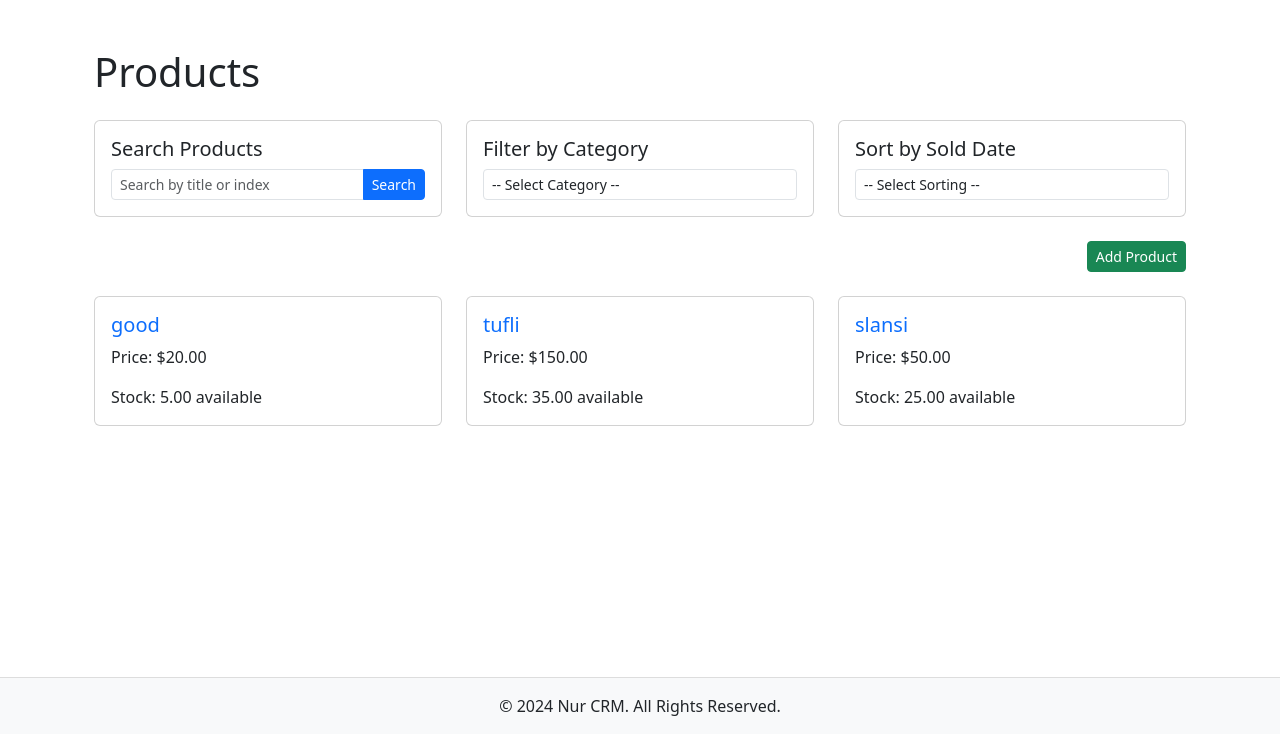
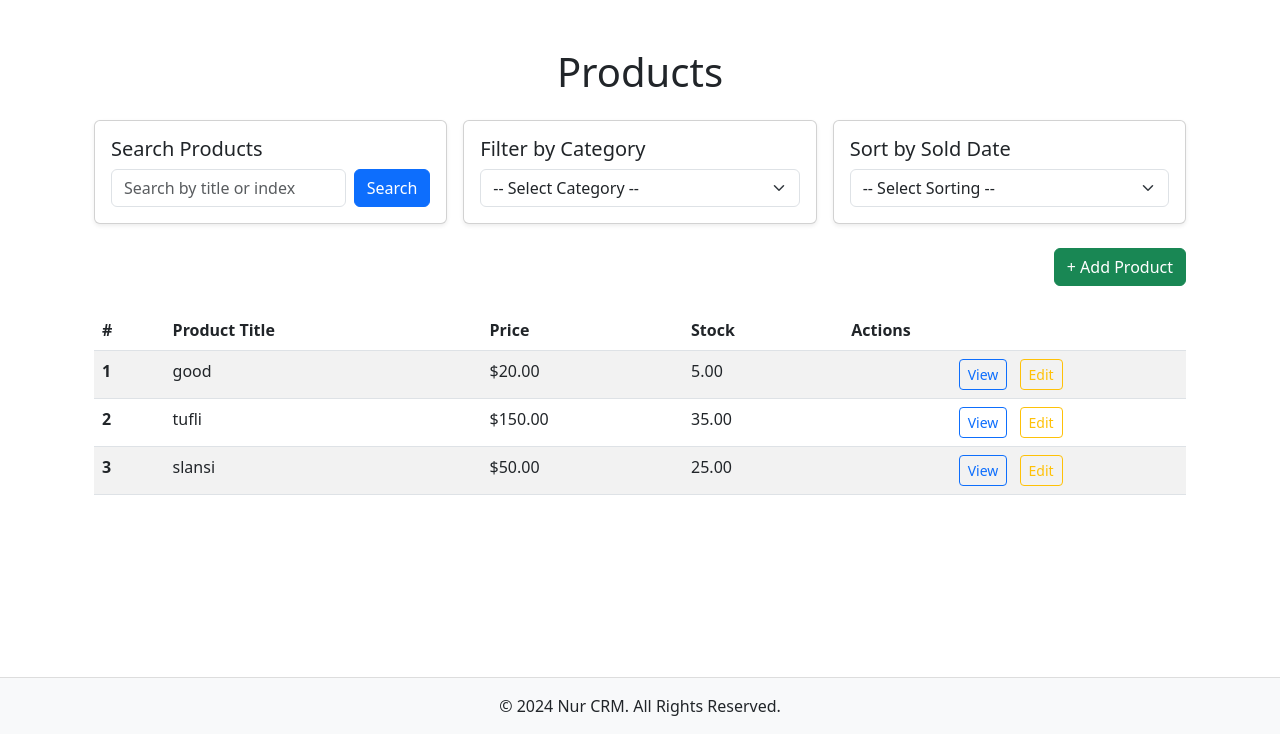
Before and after one commit to siddikmeo7/Barakat-CRM, a Django app: page /nur/products/ in a window 1280 px wide. Shown: the part 66-800 px from the top of the page. Run offline with Django 5.2, Linux system fonts and the light colour scheme; a user stored in the database is signed in; data comes from the database, SQL or seed files in the repository; both versions use the stored data as it was after the commit.

Commit message:
adding new stye....

```diff
--- a/Nur/views.py
+++ b/Nur/views.py
@@ -27,6 +27,7 @@ def dashboard(request):
         'profile_completion': round(profile_completion, 2),
         'profile': profile
     })
+
 # Home
 class HomeView(generic.TemplateView):
     template_name = 'main/home.html'
--- a/templates/products/product_detail.html
+++ b/templates/products/product_detail.html
@@ -29,11 +29,7 @@
                                 <p><strong>Sold:</strong> <span class="text-muted">{{ product.sold }}</span></p>
                             </div>
                             <div class="col-md-6">
-<<<<<<< HEAD
-                                <p><strong>Benefit (Profit):</strong> <span class="text-warning fs-5">${{ total_benifit }}</span></p>
-=======
                                 <p><strong>Benefit (Profit):</strong> <span class="text-warning fs-5">${{ total_profit }}</span></p>
->>>>>>> siddikme
                             </div>
                         </div>
 
--- a/templates/products/products.html
+++ b/templates/products/products.html
@@ -4,26 +4,30 @@
 
 {% block content %}
 <div class="container my-4">
-        <h1 class="mb-4">Products</h1>
+    <h1 class="mb-4 text-center">Products</h1>
 
-        <div class="row mb-4">
+    <!-- Filters Section -->
+    <div class="row g-3 mb-4">
+        <!-- Search Products -->
         <div class="col-md-4">
-                <div class="card p-3">
+            <div class="card shadow-sm">
+                <div class="card-body">
                     <h5 class="card-title">Search Products</h5>
-                    <form method="GET" action="" class="form-inline">
-                        <div class="input-group">
-                            <input type="text" class="form-control form-control-sm" name="q" value="{{ request.GET.q }}" placeholder="Search by title or index" aria-label="Search products">
-                            <button class="btn btn-primary btn-sm" type="submit">Search</button>
-                        </div>
+                    <form method="GET" action="" class="d-flex">
+                        <input type="text" class="form-control me-2" name="q" value="{{ request.GET.q }}" placeholder="Search by title or index">
+                        <button class="btn btn-primary" type="submit">Search</button>
                     </form>
                 </div>
             </div>
+        </div>
 
+        <!-- Filter by Category -->
         <div class="col-md-4">
-                <div class="card p-3">
+            <div class="card shadow-sm">
+                <div class="card-body">
                     <h5 class="card-title">Filter by Category</h5>
-                    <form method="GET" action="" class="form-inline">
-                        <select name="category" id="category" class="form-control form-control-sm" onchange="this.form.submit()">
+                    <form method="GET" action="">
+                        <select name="category" id="category" class="form-select" onchange="this.form.submit()">
                             <option value="">-- Select Category --</option>
                             {% for category in categories %}
                                 <option value="{{ category.id }}" {% if request.GET.category == category.id|stringformat:"s" %}selected{% endif %}>{{ category.name }}</option>
@@ -32,12 +36,15 @@
                     </form>
                 </div>
             </div>
+        </div>
 
+        <!-- Sort by Sold Date -->
         <div class="col-md-4">
-                <div class="card p-3">
+            <div class="card shadow-sm">
+                <div class="card-body">
                     <h5 class="card-title">Sort by Sold Date</h5>
-                    <form method="GET" action="" class="form-inline">
-                        <select name="sort_by_date" id="sort_by_date" class="form-control form-control-sm" onchange="this.form.submit()">
+                    <form method="GET" action="">
+                        <select name="sort_by_date" id="sort_by_date" class="form-select" onchange="this.form.submit()">
                             <option value="">-- Select Sorting --</option>
                             <option value="asc" {% if request.GET.sort_by_date == "asc" %}selected{% endif %}>Ascending</option>
                             <option value="desc" {% if request.GET.sort_by_date == "desc" %}selected{% endif %}>Descending</option>
@@ -46,32 +53,48 @@
                 </div>
             </div>
         </div>
+    </div>
 
     <!-- Add Product Button -->
-        <div class="row mb-4">
-            <div class="col-md-12 text-end">
-                <a href="{% url 'product-create' %}" class="btn btn-success btn-sm">Add Product</a>
-            </div>
+    <div class="text-end mb-4">
+        <a href="{% url 'product-create' %}" class="btn btn-success">+ Add Product</a>
     </div>
 
-        <div class="row">
+    <!-- Product List -->
+    <div class="table-responsive">
+        <table class="table table-striped table-hover">
+            <thead>
+                <tr>
+                    <th scope="col">#</th>
+                    <th scope="col">Product Title</th>
+                    <th scope="col">Price</th>
+                    <th scope="col">Stock</th>
+                    <th scope="col">Actions</th>
+                </tr>
+            </thead>
+            <tbody>
                 {% for product in products %}
-                <div class="col-md-4 mb-4">
-                    <div class="card">
-                        <div class="card-body">
-                            <h5 class="card-title">
-                                <a href="{% url 'product-detail' product.id %}" class="text-decoration-none">
+                    <tr>
+                        <th scope="row">{{ forloop.counter }}</th>
+                        <td>
+                            <a href="{% url 'product-detail' product.id %}" class="text-decoration-none text-dark">
                                 {{ product.title }}
                             </a>
-                            </h5>
-                            <p class="card-text">Price: ${{ product.price }}</p>
-                            <p class="card-text">Stock: {{ product.up_to }} available</p>
-                        </div>
-                    </div>
-                </div>
+                        </td>
+                        <td>${{ product.price }}</td>
+                        <td>{{ product.up_to }}</td>
+                        <td class="text-center">
+                            <a href="{% url 'product-detail' product.id %}" class="btn btn-outline-primary btn-sm me-2">View</a>
+                            <a href="#" class="btn btn-outline-warning btn-sm me-2">Edit</a>
+                        </td>
+                    </tr>
                 {% empty %}
-                <p>No products available.</p>
+                    <tr>
+                        <td colspan="5" class="text-center text-muted">No products available.</td>
+                    </tr>
                 {% endfor %}
+            </tbody>
+        </table>
     </div>
 </div>
 {% endblock %}
```
Also changed, not shown: db.sqlite3, 1 other file. Lines whose indentation alone changed are shown as unchanged.
